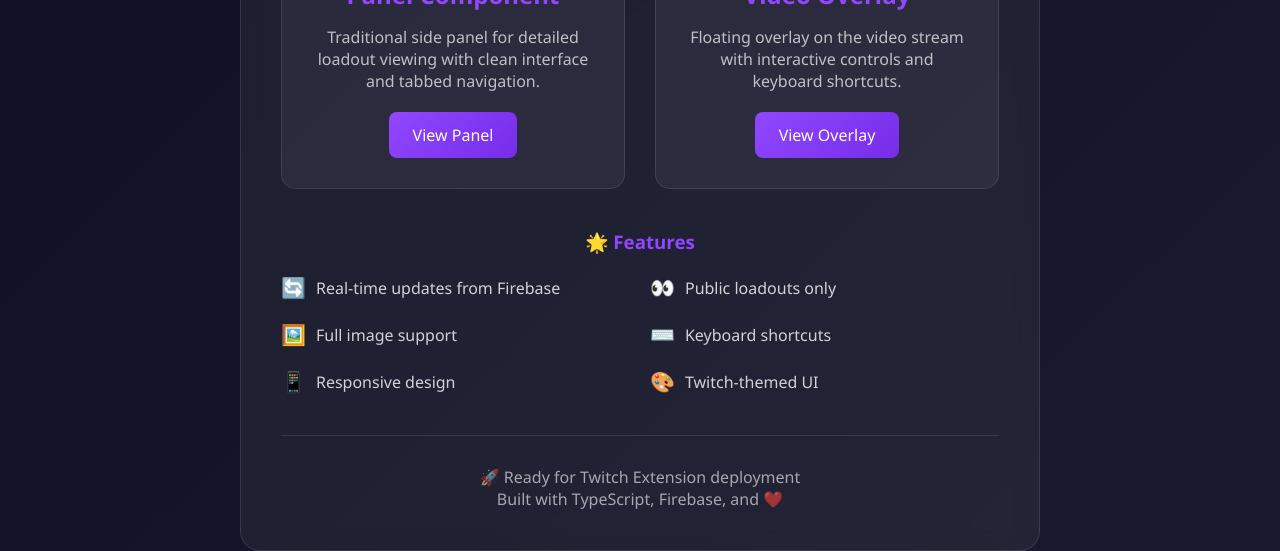
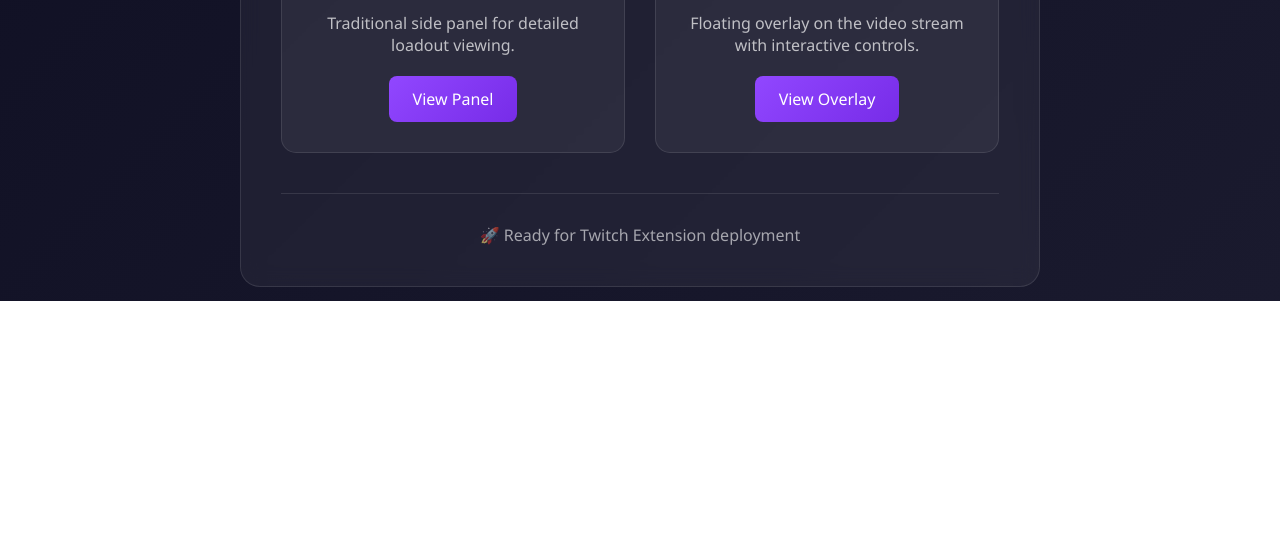
Before and after one commit to rougenij/loadout-extension-twitch, a plain HTML site: page index.html in a window 1280 px wide. Shown: the part 499-1050 px from the top of the page. After the commit the page ends 800 px from the top, so only its background shows below. Drawn offline with Linux system fonts and the light colour scheme.

Commit message:
Add files via upload

```diff
--- a/index.html
+++ b/index.html
@@ -103,42 +103,6 @@
         transform: scale(1.05);
       }
 
-      .features {
-        text-align: left;
-        margin-bottom: 40px;
-      }
-
-      .features h3 {
-        color: #9147ff;
-        margin-bottom: 20px;
-        text-align: center;
-      }
-
-      .feature-grid {
-        display: grid;
-        grid-template-columns: repeat(auto-fit, minmax(250px, 1fr));
-        gap: 20px;
-      }
-
-      .feature {
-        display: flex;
-        align-items: center;
-        gap: 10px;
-        color: rgba(255, 255, 255, 0.8);
-      }
-
-      .feature-icon {
-        color: #9147ff;
-        font-size: 20px;
-      }
-
-      .footer {
-        margin-top: 40px;
-        padding-top: 30px;
-        border-top: 1px solid rgba(255, 255, 255, 0.1);
-        color: rgba(255, 255, 255, 0.6);
-      }
-
       .status {
         display: inline-block;
         padding: 8px 16px;
@@ -149,19 +113,11 @@
         margin-bottom: 20px;
       }
 
-      @media (max-width: 768px) {
-        .container {
-          margin: 20px;
-          padding: 30px 20px;
-        }
-
-        h1 {
-          font-size: 28px;
-        }
-
-        .components {
-          grid-template-columns: 1fr;
-        }
+      .footer {
+        margin-top: 40px;
+        padding-top: 30px;
+        border-top: 1px solid rgba(255, 255, 255, 0.1);
+        color: rgba(255, 255, 255, 0.6);
       }
     </style>
   </head>
@@ -173,8 +129,7 @@
 
       <p class="description">
         A comprehensive Twitch extension that displays Call of Duty loadouts in
-        real-time. Available as both a panel component and video overlay for the
-        ultimate viewing experience.
+        real-time. Available as both a panel component and video overlay.
       </p>
 
       <div class="components">
@@ -182,8 +137,7 @@
           <div class="component-icon">📱</div>
           <h3 class="component-title">Panel Component</h3>
           <p class="component-desc">
-            Traditional side panel for detailed loadout viewing with clean
-            interface and tabbed navigation.
+            Traditional side panel for detailed loadout viewing.
           </p>
           <a href="./panel.html" class="component-link">View Panel</a>
         </div>
@@ -192,46 +146,14 @@
           <div class="component-icon">🎥</div>
           <h3 class="component-title">Video Overlay</h3>
           <p class="component-desc">
-            Floating overlay on the video stream with interactive controls and
-            keyboard shortcuts.
+            Floating overlay on the video stream with interactive controls.
           </p>
           <a href="./video.html" class="component-link">View Overlay</a>
         </div>
       </div>
 
-      <div class="features">
-        <h3>🌟 Features</h3>
-        <div class="feature-grid">
-          <div class="feature">
-            <span class="feature-icon">🔄</span>
-            <span>Real-time updates from Firebase</span>
-          </div>
-          <div class="feature">
-            <span class="feature-icon">👀</span>
-            <span>Public loadouts only</span>
-          </div>
-          <div class="feature">
-            <span class="feature-icon">🖼️</span>
-            <span>Full image support</span>
-          </div>
-          <div class="feature">
-            <span class="feature-icon">⌨️</span>
-            <span>Keyboard shortcuts</span>
-          </div>
-          <div class="feature">
-            <span class="feature-icon">📱</span>
-            <span>Responsive design</span>
-          </div>
-          <div class="feature">
-            <span class="feature-icon">🎨</span>
-            <span>Twitch-themed UI</span>
-          </div>
-        </div>
-      </div>
-
       <div class="footer">
         <p>🚀 Ready for Twitch Extension deployment</p>
-        <p>Built with TypeScript, Firebase, and ❤️</p>
       </div>
     </div>
   </body>
```
